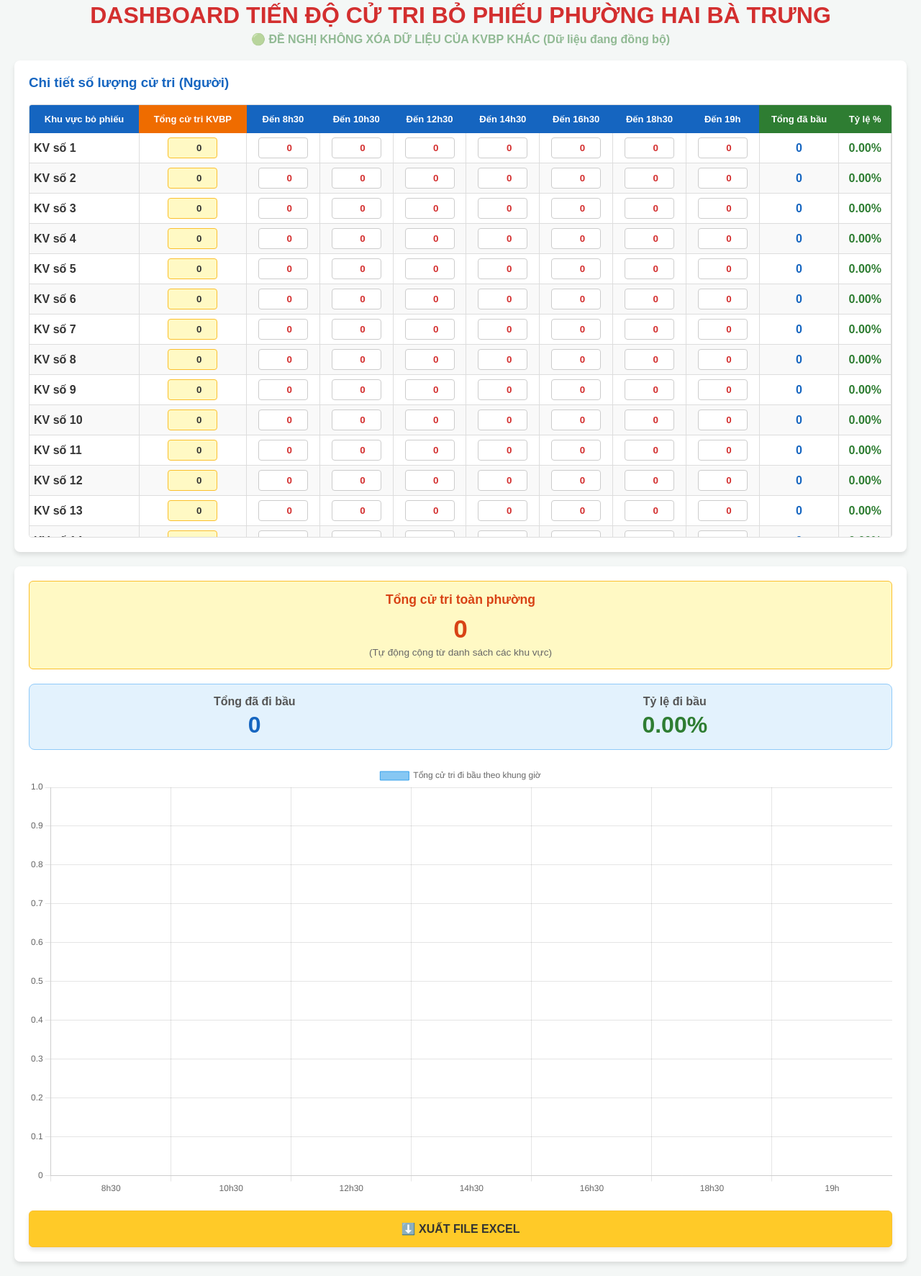
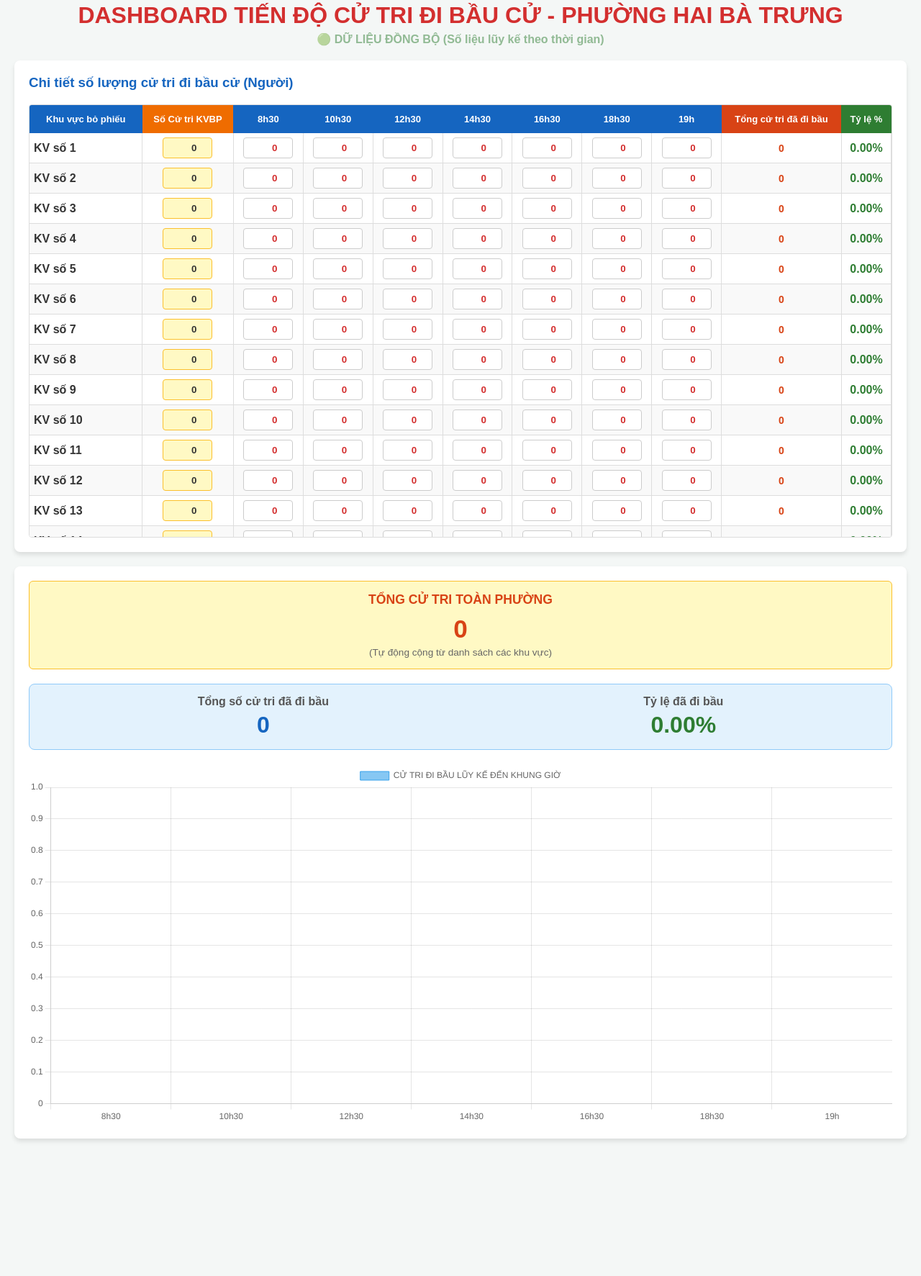
Before and after one commit to cuongpm451987/phuongHBT-tiendobaucu, a plain HTML site: page index.html in a window 1280 px wide. Shown: the part 38-1811 px from the top of the page at 72% size. After the commit the page ends 1640 px from the top, so only its background shows below. Drawn offline with nearby package versions, Linux system fonts and the light colour scheme; no server answers.

Commit message:
Add files via upload

```diff
--- a/index.html
+++ b/index.html
@@ -3,13 +3,11 @@
 <head>
     <meta charset="UTF-8">
     <meta name="viewport" content="width=device-width, initial-scale=1.0">
-    <title>Dashboard Tiến Độ Bầu Cử - Phường Hai Bà Trưng</title>
+    <title>Dashboard Tiến độ bầu cử - 32 Khu Vực Bỏ Phiếu - Phường Hai Bà Trưng</title>
     <script src="https://cdn.jsdelivr.net/npm/chart.js"></script>
 
     <script src="https://www.gstatic.com/firebasejs/8.10.1/firebase-app.js"></script>
     <script src="https://www.gstatic.com/firebasejs/8.10.1/firebase-database.js"></script>
-
-    <script src="https://cdnjs.cloudflare.com/ajax/libs/xlsx/0.18.5/xlsx.full.min.js"></script>
 
     <style>
         body {
@@ -41,13 +39,13 @@
             display: flex;
             flex-wrap: wrap;
             gap: 20px;
-            max-width: 1600px; /* Tăng nhẹ để chứa thêm cột */
+            max-width: 1500px; /* Kích thước nguyên bản của bạn */
             margin: 0 auto;
             align-items: flex-start;
         }
         .input-panel {
             flex: 3;
-            min-width: 950px;
+            min-width: 900px;
             background: #fff;
             padding: 20px;
             border-radius: 8px;
@@ -100,7 +98,7 @@
             font-weight: bold;
             text-align: left;
             white-space: nowrap;
-            min-width: 100px;
+            min-width: 120px;
         }
         .chart-panel {
             flex: 1;
@@ -127,6 +125,10 @@
             display: block;
             margin-bottom: 10px;
         }
+        .highlight-input h2 {
+            font-size: 2.2em;
+            margin: 0;
+        }
         .summary {
             background-color: #e3f2fd;
             padding: 15px;
@@ -150,48 +152,36 @@
         }
         .summary-box h2.percent { color: #2e7d32; }
 
-        .btn-export {
-            display: block;
+        /* Box chứa biểu đồ ép chiều cao lên 600px để các cột to rõ */
+        .chart-container {
+            position: relative;
+            height: 500px;
             width: 100%;
-            padding: 15px;
-            margin-top: 20px;
-            background-color: #ffca28;
-            color: #333;
-            border: 1px solid #fbc02d;
-            border-radius: 6px;
-            font-size: 16px;
-            font-weight: bold;
-            cursor: pointer;
-            transition: background-color 0.3s;
-            box-shadow: 0 4px 6px rgba(0,0,0,0.1);
-        }
-        .btn-export:hover {
-            background-color: #ffb300;
         }
     </style>
 </head>
 <body>
 
-    <h1>DASHBOARD TIẾN ĐỘ CỬ TRI BỎ PHIẾU PHƯỜNG HAI BÀ TRƯNG</h1>
-    <div class="live-status">🟢 ĐỀ NGHỊ KHÔNG XÓA DỮ LIỆU CỦA KVBP KHÁC (Dữ liệu đang đồng bộ)</div>
+    <h1>DASHBOARD TIẾN ĐỘ CỬ TRI ĐI BẦU CỬ - PHƯỜNG HAI BÀ TRƯNG</h1>
+    <div class="live-status">🟢 DỮ LIỆU ĐỒNG BỘ (Số liệu lũy kế theo thời gian)</div>
 
     <div class="container">
         <div class="input-panel">
-            <h3 style="margin-top: 0; color: #1565c0;">Chi tiết số lượng cử tri (Người)</h3>
+            <h3 style="margin-top: 0; color: #1565c0;">Chi tiết số lượng cử tri đi bầu cử (Người)</h3>
             <div class="table-wrapper">
                 <table>
                     <thead>
                         <tr>
                             <th>Khu vực bỏ phiếu</th>
-                            <th style="background-color: #ef6c00;">Tổng cử tri KVBP</th>
-                            <th>Đến 8h30</th>
-                            <th>Đến 10h30</th>
-                            <th>Đến 12h30</th>
-                            <th>Đến 14h30</th>
-                            <th>Đến 16h30</th>
-                            <th>Đến 18h30</th>
-                            <th>Đến 19h</th>
-                            <th style="background-color: #2e7d32;">Tổng đã bầu</th>
+                            <th style="background-color: #ef6c00;">Số Cử tri KVBP</th>
+                            <th>8h30</th>
+                            <th>10h30</th>
+                            <th>12h30</th>
+                            <th>14h30</th>
+                            <th>16h30</th>
+                            <th>18h30</th>
+                            <th>19h</th>
+                            <th style="background-color: #d84315;">Tổng cử tri đã đi bầu</th>
                             <th style="background-color: #2e7d32;">Tỷ lệ %</th>
                         </tr>
                     </thead>
@@ -202,31 +192,30 @@
 
         <div class="chart-panel">
             <div class="highlight-input">
-                <label>Tổng cử tri toàn phường</label>
-                <h2 id="totalEligibleDisplay" style="color: #d84315; margin: 0; font-size: 2.2em;">0</h2>
+                <label>TỔNG CỬ TRI TOÀN PHƯỜNG</label>
+                <h2 id="totalEligibleDisplay" style="color: #d84315;">0</h2>
                 <p style="margin: 5px 0 0 0; font-size: 0.85em; color: #666;">(Tự động cộng từ danh sách các khu vực)</p>
             </div>
 
             <div class="summary">
                 <div class="summary-box">
-                    <p>Tổng đã đi bầu</p>
+                    <p>Tổng số cử tri đã đi bầu</p>
                     <h2 id="totalVotes">0</h2>
                 </div>
                 <div class="summary-box">
-                    <p>Tỷ lệ đi bầu</p>
+                    <p>Tỷ lệ đã đi bầu</p>
                     <h2 id="turnoutPercent" class="percent">0.00%</h2>
                 </div>
             </div>
 
-            <canvas id="votingChart"></canvas>
-
-            <button class="btn-export" onclick="exportExcel()">⬇️ XUẤT FILE EXCEL</button>
+            <div class="chart-container">
+                <canvas id="votingChart"></canvas>
+            </div>
         </div>
     </div>
 
     <script>
         const totalAreas = 32;
-        const timeSlots = ['8h30', '10h30', '12h30', '14h30', '16h30', '18h30', '19h'];
 
         // 1. TẠO GIAO DIỆN BẢNG
         const tbody = document.getElementById('tableBody');
@@ -242,20 +231,23 @@
             tdEligible.innerHTML = `<input type="number" id="eligible-${i}" min="0" value="0" oninput="sendDataToCloud('eligible-${i}', this.value)" onfocus="this.select()" style="background-color: #fff9c4; border-color: #fbc02d; color: #333;">`;
             tr.appendChild(tdEligible);
 
-            // Tạo 7 ô input cho 7 khung giờ mới
+            // 7 khung giờ
             for (let j = 1; j <= 7; j++) {
                 let td = document.createElement('td');
                 td.innerHTML = `<input type="number" id="slot-${i}-${j}" min="0" value="0" oninput="sendDataToCloud('slot-${i}-${j}', this.value)" onfocus="this.select()" style="color: #d32f2f;">`;
                 tr.appendChild(td);
             }
 
+            // Cột Tổng đã bầu nổi bật
             let tdTotal = document.createElement('td');
             tdTotal.id = `total-text-${i}`;
             tdTotal.style.fontWeight = 'bold';
-            tdTotal.style.color = '#1565c0';
+            tdTotal.style.color = '#d84315';
+            tdTotal.style.fontSize = '14px';
             tdTotal.innerText = '0';
             tr.appendChild(tdTotal);
 
+            // Cột Tỷ lệ %
             let tdPercent = document.createElement('td');
             tdPercent.id = `percent-text-${i}`;
             tdPercent.style.fontWeight = 'bold';
@@ -266,24 +258,30 @@
             tbody.appendChild(tr);
         }
 
-        // 2. CẤU HÌNH BIỂU ĐỒ
+        // 2. CẤU HÌNH BIỂU ĐỒ (Thêm maintainAspectRatio: false để chart tự kéo dài đầy box 500px)
         const ctx = document.getElementById('votingChart').getContext('2d');
         const votingChart = new Chart(ctx, {
             type: 'bar',
             data: {
-                labels: timeSlots,
+                labels: ['8h30', '10h30', '12h30', '14h30', '16h30', '18h30', '19h'],
                 datasets: [{
-                    label: 'Tổng cử tri đi bầu theo khung giờ',
+                    label: 'CỬ TRI ĐI BẦU LŨY KẾ ĐẾN KHUNG GIỜ',
                     data: [0, 0, 0, 0, 0, 0, 0],
                     backgroundColor: 'rgba(54, 162, 235, 0.6)',
                     borderColor: 'rgba(54, 162, 235, 1)',
                     borderWidth: 1
                 }]
             },
-            options: { responsive: true, scales: { y: { beginAtZero: true } } }
+            options: {
+                responsive: true,
+                maintainAspectRatio: false, // Bắt buộc để chart cao theo ý muốn
+                scales: { y: { beginAtZero: true } }
+            }
         });
 
+        // =========================================================================
         // 3. CẤU HÌNH FIREBASE
+        // =========================================================================
         const firebaseConfig = {
             apiKey: "AIzaSyB7YazNUoN3Qw7TiTB_TPn5XzpOOvbtMlU",
             authDomain: "phuonghbt-73adb.firebaseapp.com",
@@ -293,10 +291,11 @@
             messagingSenderId: "431964706035",
             appId: "1:431964706035:web:815b8b8ef6c7064528d386"
         };
+        // =========================================================================
 
         firebase.initializeApp(firebaseConfig);
         const database = firebase.database();
-        const electionRef = database.ref('Phuong_HBT');
+        const electionRef = database.ref('ElectionData');
 
         function sendDataToCloud(inputId, value) {
             let numVal = parseInt(value) || 0;
@@ -320,7 +319,8 @@
                     eligibleInput.value = areaEligible;
                 }
 
-                let areaTotalVoted = 0;
+                let areaMaxVoted = 0;
+
                 for (let j = 1; j <= 7; j++) {
                     let slotId = `slot-${i}-${j}`;
                     let slotValue = parseInt(cloudData[slotId]) || 0;
@@ -336,20 +336,24 @@
                         slotInput.style.color = '#333';
                     }
 
-                    areaTotalVoted += slotValue;
                     chartData[j-1] += slotValue;
+
+                    if (slotValue > areaMaxVoted) {
+                        areaMaxVoted = slotValue;
+                    }
                 }
 
-                document.getElementById(`total-text-${i}`).innerText = areaTotalVoted.toLocaleString('vi-VN');
+                // Cập nhật Cột Tổng đã bầu
+                document.getElementById(`total-text-${i}`).innerText = areaMaxVoted.toLocaleString('vi-VN');
 
                 let areaPercent = 0;
                 if (areaEligible > 0) {
-                    areaPercent = (areaTotalVoted / areaEligible) * 100;
+                    areaPercent = (areaMaxVoted / areaEligible) * 100;
                     if (areaPercent > 100) areaPercent = 100;
                 }
                 document.getElementById(`percent-text-${i}`).innerText = areaPercent.toFixed(2) + '%';
 
-                grandTotalVoted += areaTotalVoted;
+                grandTotalVoted += areaMaxVoted;
             }
 
             document.getElementById('totalEligibleDisplay').innerText = grandTotalEligible.toLocaleString('vi-VN');
@@ -366,49 +370,6 @@
             votingChart.update();
         });
 
-        // 4. HÀM XUẤT EXCEL
-        function exportExcel() {
-            let header = ["Khu vực bỏ phiếu", "Tổng cử tri KVBP"];
-            timeSlots.forEach(slot => header.push("Đến " + slot));
-            header.push("Tổng đã bầu", "Tỷ lệ %");
-
-            let data = [header];
-
-            for (let i = 1; i <= totalAreas; i++) {
-                let row = [];
-                row.push("KV số " + i);
-                row.push(Number(document.getElementById(`eligible-${i}`).value) || 0);
-
-                for(let j = 1; j <= 7; j++) {
-                    row.push(Number(document.getElementById(`slot-${i}-${j}`).value) || 0);
-                }
-
-                let totalText = document.getElementById(`total-text-${i}`).innerText.replace(/\./g, '');
-                row.push(Number(totalText) || 0);
-                row.push(document.getElementById(`percent-text-${i}`).innerText);
-
-                data.push(row);
-            }
-
-            data.push([]);
-
-            let grandEligible = document.getElementById('totalEligibleDisplay').innerText.replace(/\./g, '');
-            let grandVoted = document.getElementById('totalVotes').innerText.replace(/\./g, '');
-            let grandPercent = document.getElementById('turnoutPercent').innerText;
-
-            let footer = ["TỔNG TOÀN PHƯỜNG", Number(grandEligible) || 0];
-            for(let k=0; k<7; k++) footer.push(""); // Trống cho các cột giờ
-            footer.push(Number(grandVoted) || 0, grandPercent);
-            data.push(footer);
-
-            let ws = XLSX.utils.aoa_to_sheet(data);
-            let wb = XLSX.utils.book_new();
-            XLSX.utils.book_append_sheet(wb, ws, "Tien_Do_Bau_Cu");
-
-            let date = new Date();
-            let fileName = `Bao_Cao_Bau_Cu_${date.getHours()}h${date.getMinutes()}.xlsx`;
-            XLSX.writeFile(wb, fileName);
-        }
     </script>
 </body>
 </html>
```
